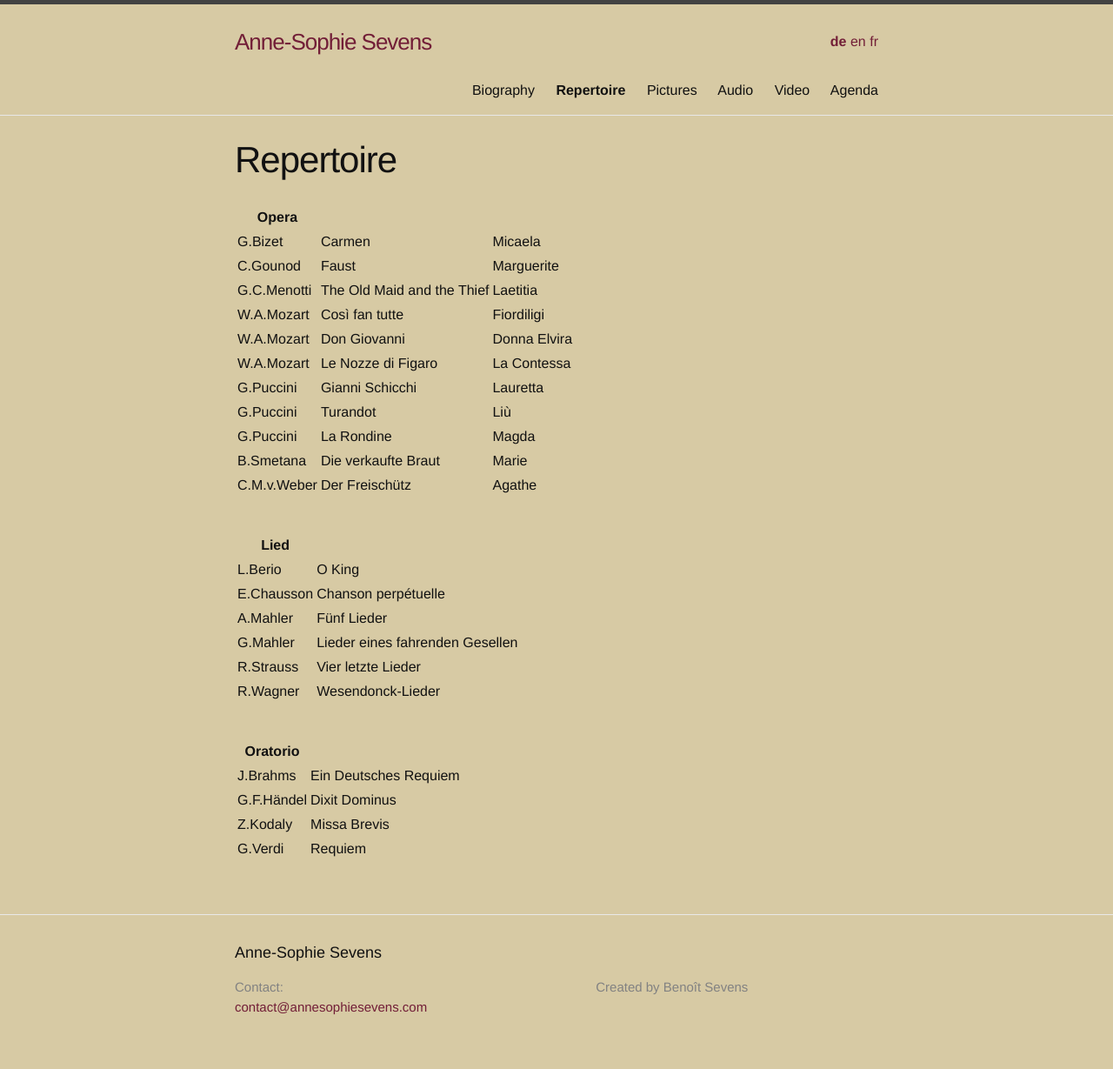
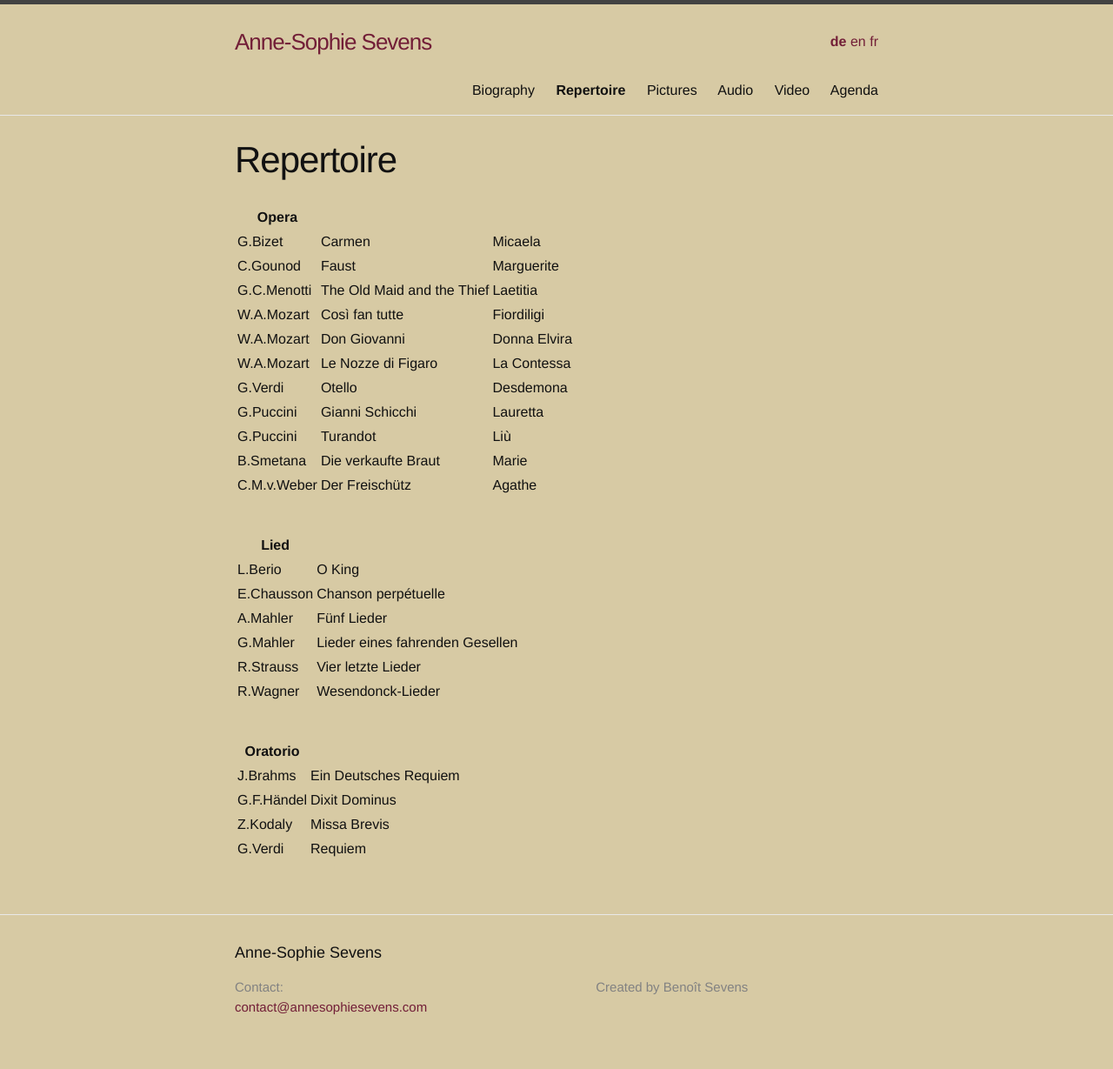
Before and after one commit to annesophie-sevens/annesophie-sevens.github.io, a Jekyll site: the page built from repertoire-de.md, in a window 1280 px wide. Shown: the whole page at 87% size. Built offline with Jekyll 4.4.1, drawn with Linux system fonts in a browser that asks for light colours.

Commit message:
Update repertoire-de.md

```diff
--- a/repertoire-de.md
+++ b/repertoire-de.md
@@ -15,9 +15,9 @@ ref: repertoire
 | W.A.Mozart | Così fan tutte | Fiordiligi |
 | W.A.Mozart | Don Giovanni | Donna Elvira |
 | W.A.Mozart | Le Nozze di Figaro | La Contessa |
+| G.Verdi | Otello | Desdemona |
 | G.Puccini | Gianni Schicchi | Lauretta |
 | G.Puccini | Turandot | Liù |
-| G.Puccini | La Rondine | Magda |
 | B.Smetana | Die verkaufte Braut | Marie |
 | C.M.v.Weber | Der Freischütz | Agathe |
 
```
